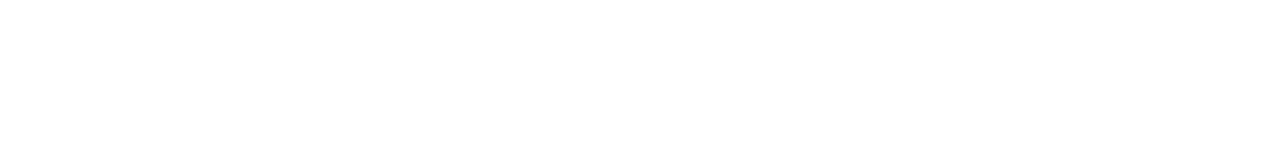
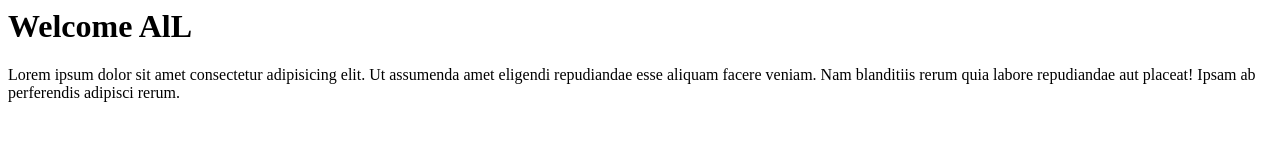
Before and after one commit to Anandhuu/Sample, a plain HTML site: page index.html in a window 1280 px wide. Drawn offline with Linux system fonts and the light colour scheme.

Commit message:
initial commit

```diff
--- a/index.html
+++ b/index.html
@@ -5,7 +5,9 @@
     <title>Document</title>
 </head>
 <body>
-
+<h1>Welcome AlL
+</h1>
+<P>Lorem ipsum dolor sit amet consectetur adipisicing elit. Ut assumenda amet eligendi repudiandae esse aliquam facere veniam. Nam blanditiis rerum quia labore repudiandae aut placeat! Ipsam ab perferendis adipisci rerum.</P>
 
 </body>
 </html>
```
